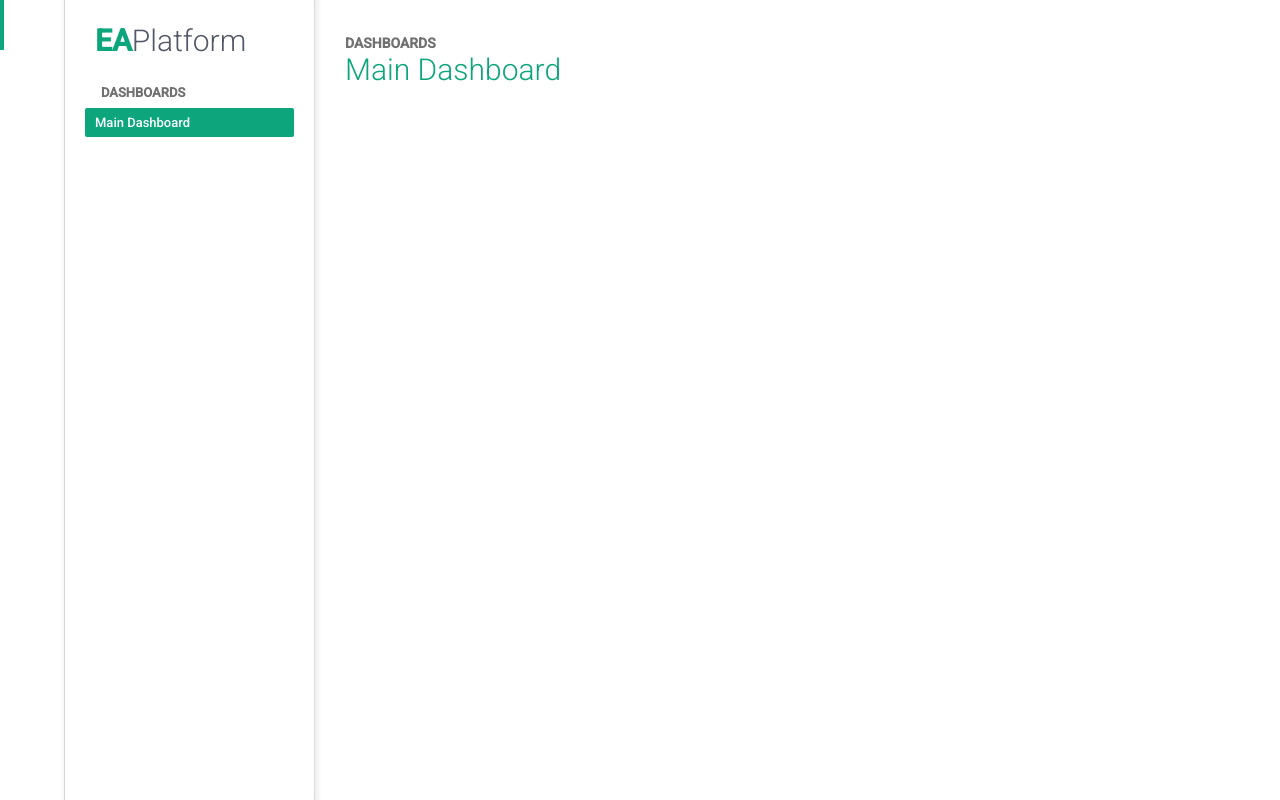
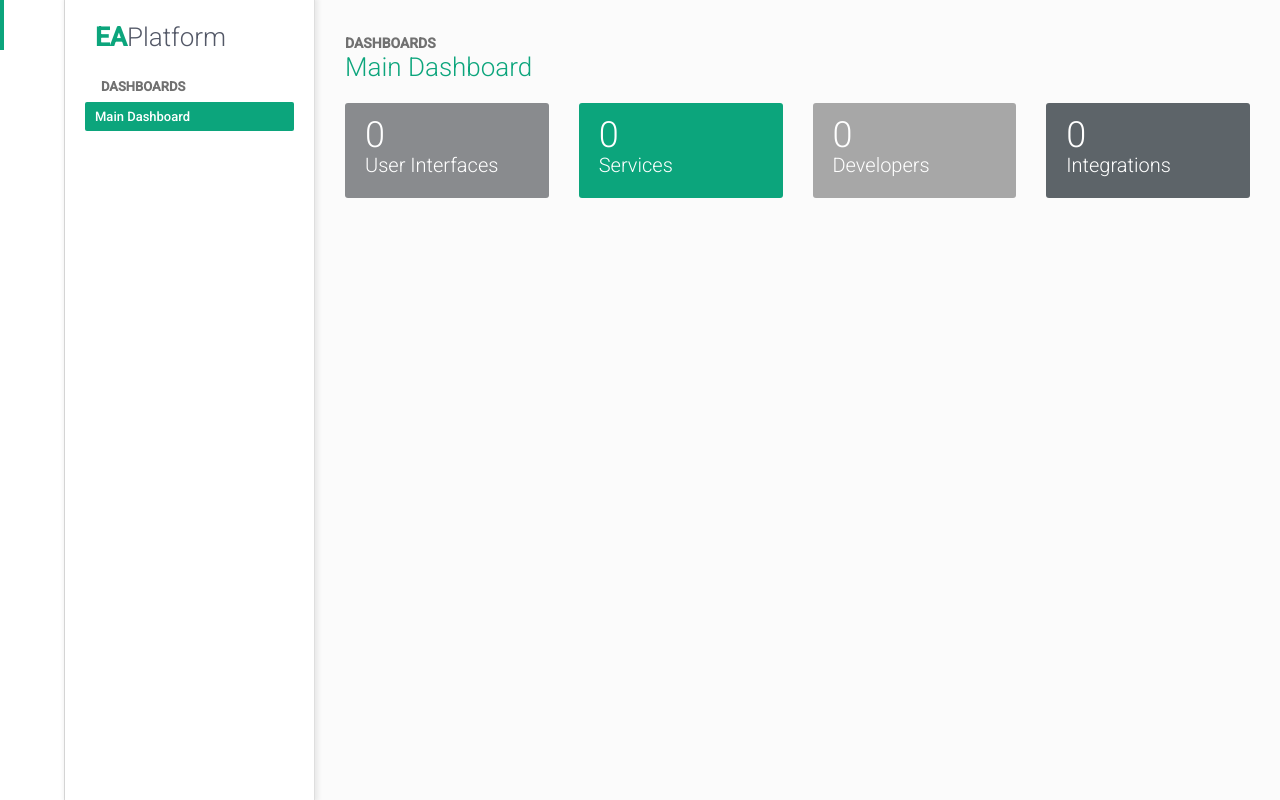
Before and after one commit to tdbrian/eaplatform-2, a Vue app in the folder webapp/: page /#/dashboard/main in a window 1280 px wide. Built offline with nearby package versions, Linux system fonts and the light colour scheme.

Commit message:
Add main dashboard stats

```diff
--- a/webapp/src/components/dashboards/MainDashboard.vue
+++ b/webapp/src/components/dashboards/MainDashboard.vue
@@ -8,9 +8,67 @@
       </div>
     </header>
 
+    <div class="row">
+      <div class="col-3">
+        <div class="stats-item blue-background">
+          <i class="zmdi zmdi-apps"></i>
+          0 <br> <span>user interfaces</span>
+        </div>
+      </div>
+      <div class="col-3">
+        <div class="stats-item">
+          <i class="zmdi zmdi-rss"></i>
+          0 <br> <span>services</span>
+        </div>
+      </div>
+      <div class="col-3">
+        <div class="stats-item grey-background">
+          <i class="zmdi zmdi-accounts-outline"></i>
+          0 <br> <span>developers</span>
+        </div>
+      </div>
+      <div class="col-3">
+        <div class="stats-item orange-background">
+          <i class="zmdi zmdi-input-composite"></i>
+          0 <br> <span>integrations</span>
+        </div>
+      </div>
+    </div>
+
   </section>
 </template>
 
 <script>
 export default {}
 </script>
+
+<style lang="scss" scoped>
+  @import '../../styles/_variables';
+  .stats-item {
+    background-color: $primary-color;
+    line-height: 25px;
+    padding: 20px;
+    color: white;
+    border-radius: 3px;
+    font-size: 36px;
+    font-weight: 300;
+    i {
+      position: absolute;
+      top: 10px;
+      right: 30px;
+    }
+    span {
+      font-size: 20px;
+      text-transform: capitalize;
+    }
+    &.blue-background {
+      background-color: #898b8e;
+    }
+    &.grey-background {
+      background-color: #a7a7a7;
+    }
+    &.orange-background {
+      background-color: #5d6469;
+    }
+  }
+</style>
--- a/webapp/src/components/layout/Logo.vue
+++ b/webapp/src/components/layout/Logo.vue
@@ -9,9 +9,9 @@ export default {}
 </script>
 
 <style lang="scss" scoped>
-  @import '../../styles/_variables';
+@import "../../styles/_variables";
 div {
-    font-size: 30px;
+  font-size: 26px;
   font-weight: 300;
   color: $primary-color;
   padding-left: 30px;
--- a/webapp/src/styles/_overrides.scss
+++ b/webapp/src/styles/_overrides.scss
@@ -2,8 +2,8 @@
 
 html,
 body {
-	// background-color: $page-background-color;
 	font-family: 'Roboto', sans-serif;
+	background-color: #fbfbfb;
 }
 
 body {
--- a/webapp/src/styles/_page.scss
+++ b/webapp/src/styles/_page.scss
@@ -17,7 +17,7 @@ $margin: 30px;
 
 	.title {
 		h1 {
-			font-size: 30px;
+			font-size: 26px;
 			color: $primary-color;
 			margin-bottom: 20px;
 		}
```
Also changed, not shown: 2 other files (tests, documents, lock files or other folders). Lines whose indentation alone changed are shown as unchanged.
